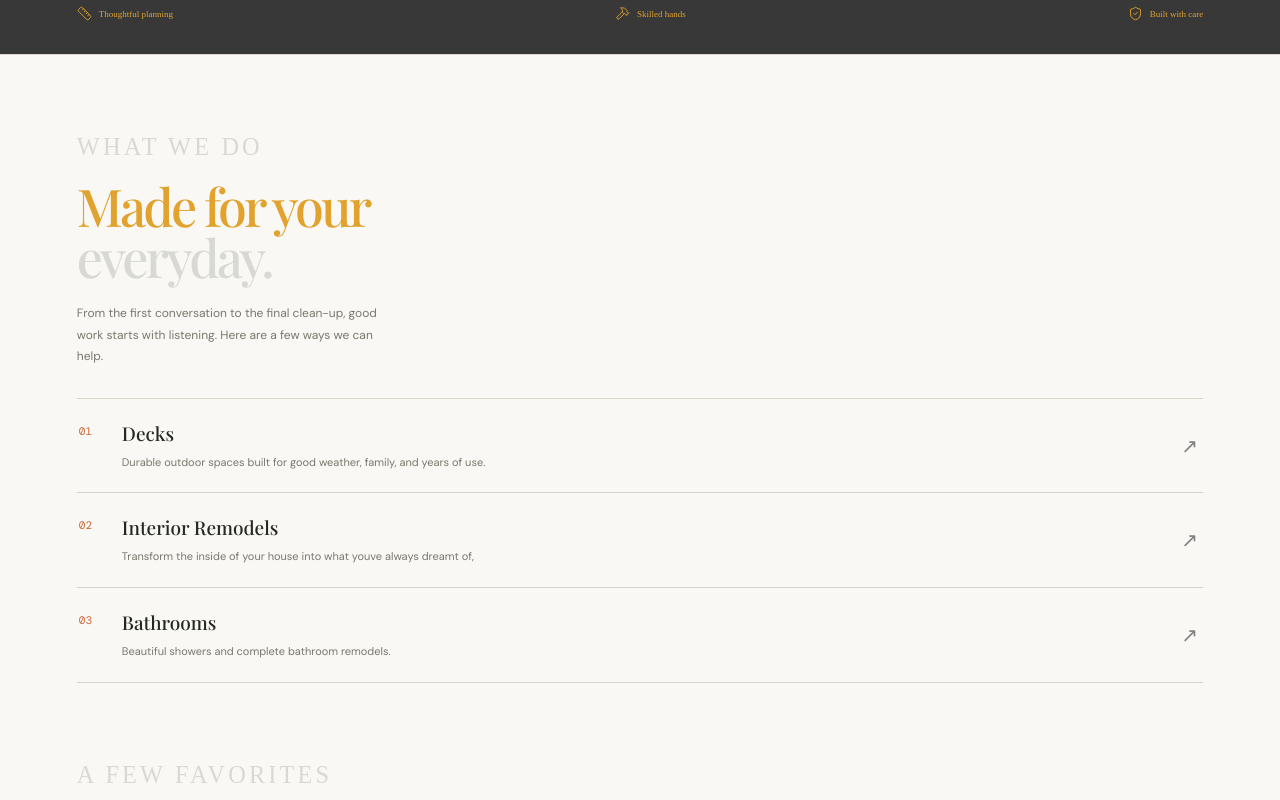
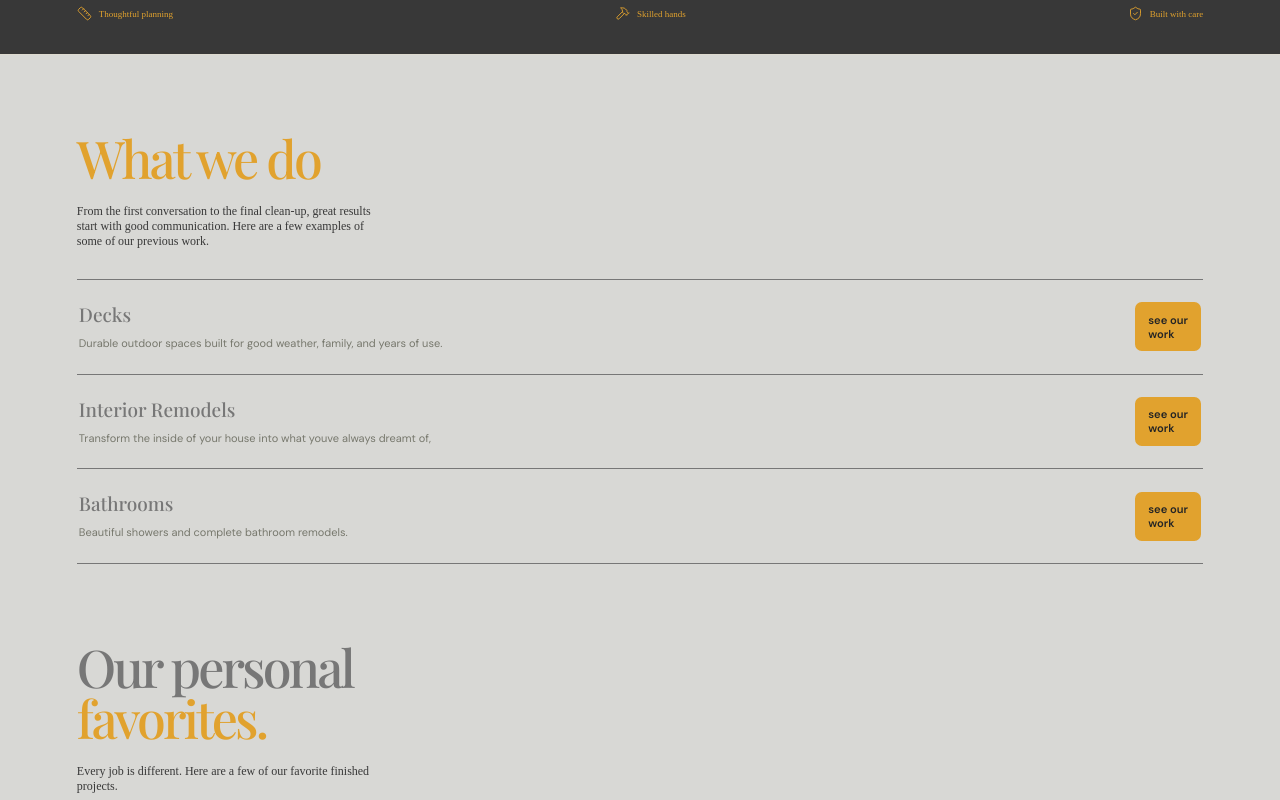
Before and after one commit to leviglad54/Cost-Cutters-Website, a React (Vite) app: page / in a window 1280 px wide. Shown: the part 720-1520 px from the top of the page. Built offline with nearby package versions, Linux system fonts and the light colour scheme; a web font is replaced by a local one.

Commit message:
Styling almost finished

```diff
--- a/src/App.jsx
+++ b/src/App.jsx
@@ -140,21 +140,15 @@ function App() {
           <div className="section-heading">
 
             <div>
-              <p className="eyebrow">
-                WHAT WE DO
-              </p>
-
               <h2>
-                Made for your
-                <br />
-                <em>everyday.</em>
+                <em>What we do</em>
               </h2>
             </div>
 
             <p className="section-intro">
               From the first conversation to the final clean-up,
-              good work starts with listening. Here are a few
-              ways we can help.
+              great results start with good communication.
+               Here are a few examples of some of our previous work.
             </p>
 
           </div>
@@ -187,21 +181,17 @@ function App() {
           <div className="section-heading">
 
             <div>
-              <p className="eyebrow">
-                A FEW FAVORITES
-              </p>
 
               <h2>
-                Work that feels
+                Our personal
                 <br />
-                <em>like home.</em>
+                <em>favorites.</em>
               </h2>
             </div>
 
             <p className="section-intro">
-              Every project is different. These placeholders are
-              ready for real photos that show the care behind
-              the details.
+              Every job is different. Here are
+              a few of our favorite finished projects.
             </p>
 
           </div>
@@ -254,7 +244,7 @@ function App() {
             </p>
 
             <h2>
-              Good work is
+              <em>Great </em>work is
               <br />
               <em>personal.</em>
             </h2>
@@ -268,11 +258,11 @@ function App() {
             </p>
 
             <a
-              className="text-link"
-              href="#contact"
+              className="btn-cta"
+              href="tel:+17173776056"
             >
               Let's talk about yours
-              <ArrowUpRight size={16} />
+              <Phone size={18} strokeWidth={2} />
             </a>
 
           </div>
@@ -306,14 +296,10 @@ function App() {
           {/* Contact information */}
           <div className="contact-copy">
 
-            <p className="eyebrow">
-              LET’S MAKE A PLAN
-            </p>
-
             <h2>
-              What are you
+              Request an
               <br />
-              <em>imagining</em>
+              estimate<em>Today</em>
             </h2>
 
             <p>
@@ -359,19 +345,15 @@ function App() {
           href="#top"
         >
 
-          <span
-            className="brand-mark"
-            aria-hidden="true"
-          >
-            O<span>+</span>L
-          </span>
-
-          <span>
-            <strong>{business.name}</strong>
-            <small>{business.trade}</small>
-          </span>
+        <img
+          className="brand-logo"
+          src={import.meta.env.BASE_URL + 'cost_cutters_logo_transparent.png'}
+          alt="Cost Cutters Construction"
+          />
 
         </a>
+
+
 
         {/* Service area */}
         <p>
--- a/src/components/ServiceCard.jsx
+++ b/src/components/ServiceCard.jsx
@@ -6,15 +6,6 @@ export default function ServiceCard({ service }) {
 
   return (
     <article className="service-card">
-
-      {/* ======================================
-          SERVICE NUMBER
-      ====================================== */}
-
-      <span className="service-number">
-        {service.number}
-      </span>
-
 
       {/* ======================================
           SERVICE DETAILS
@@ -29,20 +20,16 @@ export default function ServiceCard({ service }) {
         <p>
           {service.description}
         </p>
-
       </div>
 
+          <div>
+            <a className="btn-cta">
+              <span> see our
+                <br />
+              work</span>
+            </a>
+          </div>
 
-      {/* ======================================
-          SERVICE ARROW
-      ====================================== */}
-
-      <span
-        className="service-arrow"
-        aria-hidden="true"
-      >
-        ↗
-      </span>
 
     </article>
   );
--- a/src/styles.css
+++ b/src/styles.css
@@ -41,13 +41,14 @@
 }
 
 html {
-  scroll-behavior: smooth;
+  scroll-behavior:smooth;
   scroll-padding-top: 90px;
 }
 
 body {
   margin: 0;
   min-width: 320px;
+  background-color: var(--gray-light);
 }
 
 a {
@@ -118,6 +119,13 @@ button,input,select,textarea {
   transform: translateY(-1px);
 }
 
+.hero .h1 {
+  color: var(--gray-light);
+}
+
+.hero .eyebrow {
+  color: var(--gray-light);
+}
 /* Reusable CTA Button Preset */
 .btn-cta {
   border: 2px solid var(--gold);
@@ -152,6 +160,10 @@ button,input,select,textarea {
 .btn-cta:active {
   transform: translateY(0);
   box-shadow: none;
+}
+
+.service-card .btn-cta {
+  font-size: 0.7em;
 }
 
 .phone-cta {
@@ -193,7 +205,7 @@ button,input,select,textarea {
 .eyebrow {
   font: 1.9vw american typewriter;
   letter-spacing: .13em;
-  color: var(--gray-light);
+  color: var(--gray-medium);
   text-transform: uppercase;
   margin: 0 0 20px;
 }
@@ -223,12 +235,15 @@ button,input,select,textarea {
   margin: 0;
   font-family: var(--serif);
   opacity: 1;
-  color: var(--gold);
+  color: var(--gray-medium);
 }
 
+.hero h1 {
+  color: var(--gray-light);
+}
 h1 em,h2 em {
   font-weight: 500;
-  color: var(--gray-light);
+  color: var(--gold);
 }
 
 .hero-description {
@@ -488,22 +503,22 @@ h1 em,h2 em {
 
 .section-intro {
   max-width: 310px;
-  color: var(--muted);
-  font-size: 13px;
+  color: var(--gray-dark);
   line-height: 1.8;
   margin: 0 0 4px;
+  font: 20px american typewriter;
 }
 
 .service-list {
-  border-top: 1px solid var(--line);
+  border-top: 1px solid var(--gray-medium);
 }
 
 .service-card {
-  display: grid;
-  grid-template-columns: 80px 1fr 30px;
+  display: flex;
   align-items: center;
+  justify-content: space-between;
   padding: 25px 6px;
-  border-bottom: 1px solid var(--line);
+  border-bottom: 1px solid var(--gray-medium);
 }
 
 .service-number {
@@ -524,11 +539,6 @@ h1 em,h2 em {
   font-size: 12px;
   line-height: 1.7;
   max-width: 550px;
-}
-
-.service-arrow {
-  color: var(--green);
-  font-size: 20px;
 }
 
 
@@ -633,7 +643,7 @@ h1 em,h2 em {
 
 /* About section */
 .about-section {
-  background: #e6e8dd;
+  background: var(--gray-dark);
   padding: 86px max(calc((100vw - 1180px)/2),6vw);
   display: grid;
   grid-template-columns: .75fr 1.35fr .5fr;
@@ -644,7 +654,7 @@ h1 em,h2 em {
 .about-number {
   display: flex;
   flex-direction: column;
-  color: var(--green);
+  color: var(--gold);
 }
 
 .about-number span {
@@ -667,7 +677,7 @@ h1 em,h2 em {
 .about-copy>p:not(.eyebrow) {
   font-size: 13px;
   line-height: 1.85;
-  color: #626359;
+  color: var(--gray-light);
   max-width: 460px;
   margin: 20px 0;
 }
@@ -707,7 +717,7 @@ h1 em,h2 em {
 /* Hero section */
 .contact-copy>p:not(.eyebrow) {
   font-size: 13px;
-  color: var(--muted);
+  color: var(--gray-dark);
   line-height: 1.8;
   max-width: 330px;
   margin: 20px 0;
@@ -716,7 +726,7 @@ h1 em,h2 em {
 
 /* Contact section */
 .contact-direct {
-  border-top: 1px solid var(--line);
+  border-top: 1px solid var(--gold);
   margin-top: 36px;
   padding-top: 17px;
   display: flex;
@@ -726,7 +736,7 @@ h1 em,h2 em {
 }
 
 .contact-direct span {
-  font: 9px var(--mono);
+  font: 9px var(--gray-dark);
   text-transform: uppercase;
   letter-spacing: .1em;
   color: var(--muted);
@@ -745,7 +755,7 @@ h1 em,h2 em {
 }
 
 .contact-form label {
-  font: 10px var(--mono);
+  font: 10px var(--gray-dark);
   letter-spacing: .04em;
   color: #5c5e55;
   display: flex;
@@ -761,9 +771,9 @@ h1 em,h2 em {
 
 .contact-form input,.contact-form select,.contact-form textarea {
   background: transparent;
-  border: 1px solid #d4d0c5;
+  border: 1px solid var(--gray-medium);
   padding: 13px 12px;
-  color: var(--ink);
+  color: var(--gray-medium);
   font: 12px 'DM Sans',sans-serif;
   border-radius: 0;
   width: 100%;
@@ -774,7 +784,7 @@ h1 em,h2 em {
 }
 
 .contact-form input:focus,.contact-form select:focus,.contact-form textarea:focus {
-  outline: 2px solid #63765e;
+  outline: 2px solid var(--gray-dark);
   outline-offset: 1px;
 }
 
@@ -829,6 +839,7 @@ h1 em,h2 em {
   display: flex;
   align-items: center;
   gap: 30px;
+  background-color: var(--gray-dark);
 }
 
 .footer-brand {
@@ -839,7 +850,7 @@ h1 em,h2 em {
 /* Header and navigation */
 .site-footer>p,.site-footer>a:not(.brand) {
   font-size: 10px;
-  color: var(--muted);
+  color: var(--gray-light);
   text-decoration: none;
 }
 
@@ -847,7 +858,7 @@ h1 em,h2 em {
 /* Footer */
 .copyright {
   font: 9px var(--mono);
-  color: var(--muted);
+  color: var(--gray-light);
 }
 
 
@@ -981,6 +992,7 @@ h1 em,h2 em {
   .section {
     padding: 78px 0;
     margin-inline: 6vw;
+    color: var(--gray-medium);
   }
   .section-heading {
     display: block;
```
